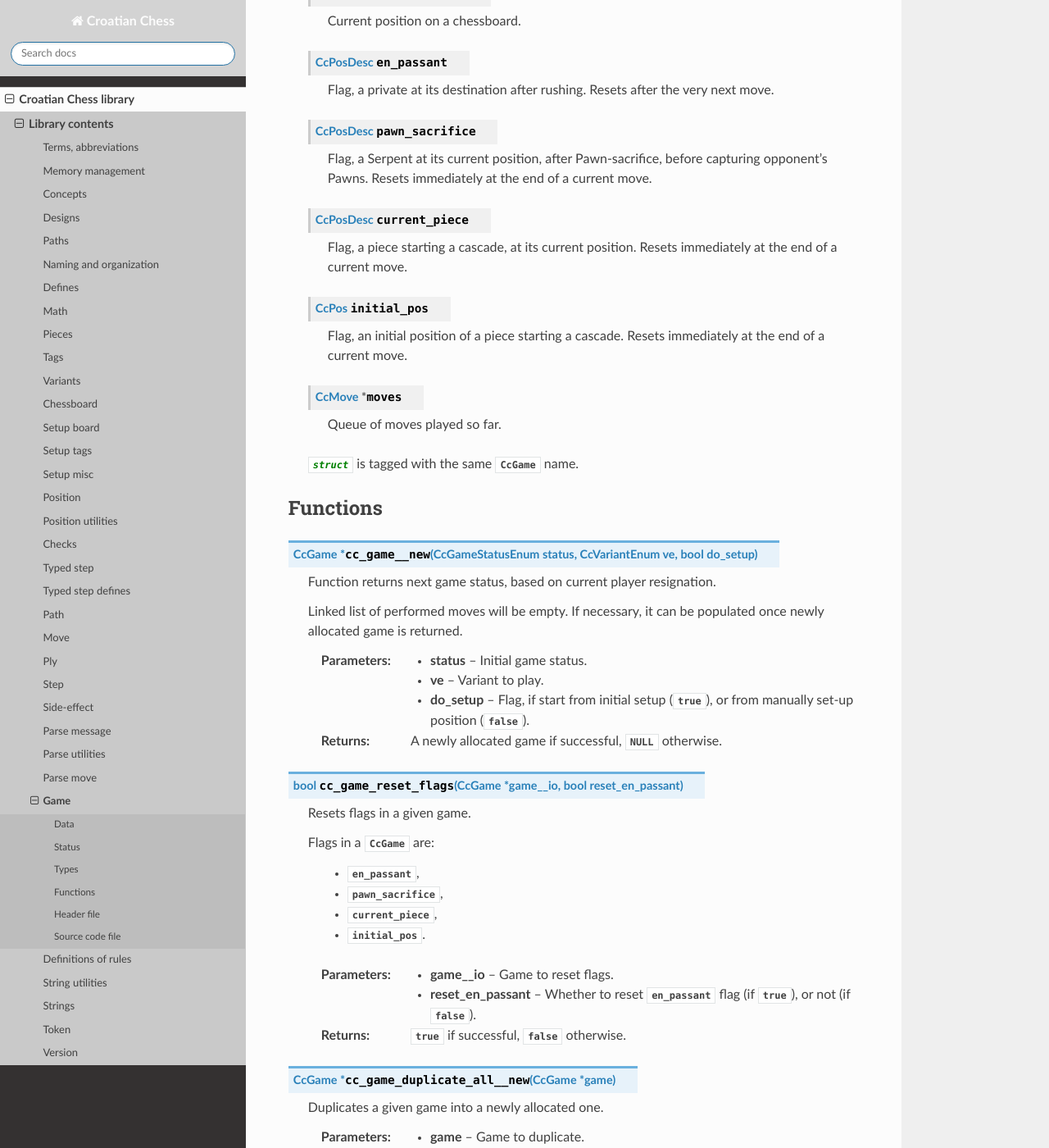
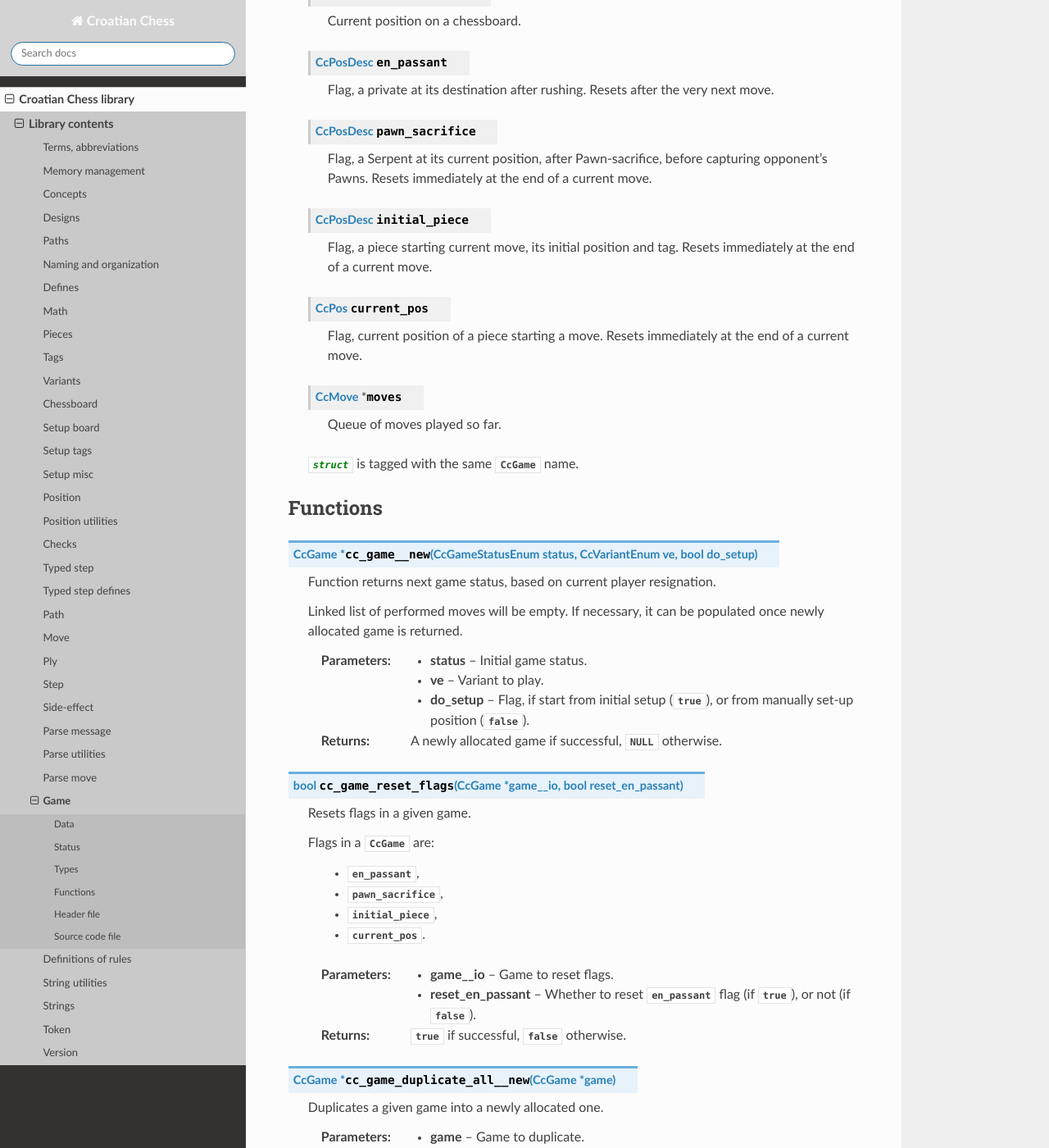
Before and after one commit to mmlacak/crochess, a Sphinx documentation site: the page built from docs/source/libcc/ccgame.rst, in a window 1280 px wide and 1400 px high, scrolled down 2136 px. Shown: the whole window at 82% size. Built offline with Sphinx 7.4.7 and the Read the Docs theme 3.1.0, drawn with Linux system fonts in a browser that asks for light colours.

Commit message:
Renamed game flags + docs.

```diff
--- a/docs/source/conf.py
+++ b/docs/source/conf.py
@@ -26,10 +26,10 @@ copyright = '2021, Mario Mlačak'
 author = 'Mario Mlačak'
 
 # The short X.Y version
-version = "0.0.1.128:1307+20250221.011111"   # docs-new-lib-short-version-major-minor-feature-commit+meta~breaks-place-marker
+version = "0.0.1.129:1308+20250221.235500"   # docs-new-lib-short-version-major-minor-feature-commit+meta~breaks-place-marker
 
 # The full version, including alpha/beta/rc tags
-release = "0.0.1.128:1307+20250221.011111"   # docs-new-lib-full-version-major-minor-feature-commit+meta~breaks-place-marker
+release = "0.0.1.129:1308+20250221.235500"   # docs-new-lib-full-version-major-minor-feature-commit+meta~breaks-place-marker
 
 
 # -- General configuration ---------------------------------------------------
--- a/docs/source/libcc/ccgame.rst
+++ b/docs/source/libcc/ccgame.rst
@@ -128,14 +128,14 @@ Types
         capturing opponent's Pawns.
         Resets immediately at the end of a current move.
 
-    .. c:member:: CcPosDesc current_piece
+    .. c:member:: CcPosDesc initial_piece
 
-        Flag, a piece starting a cascade, at its current position.
+        Flag, a piece starting current move, its initial position and tag.
         Resets immediately at the end of a current move.
 
-    .. c:member:: CcPos initial_pos
+    .. c:member:: CcPos current_pos
 
-        Flag, an initial position of a piece starting a cascade.
+        Flag, current position of a piece starting a move.
         Resets immediately at the end of a current move.
 
     .. c:member:: CcMove * moves
@@ -171,8 +171,8 @@ Functions
 
         * :c:member:`en_passant`,
         * :c:member:`pawn_sacrifice`,
-        * :c:member:`current_piece`,
-        * :c:member:`initial_pos`.
+        * :c:member:`initial_piece`,
+        * :c:member:`current_pos`.
 
     :param game__io: Game to reset flags.
     :param reset_en_passant: Whether to reset :c:member:`en_passant` flag
```
Also changed, not shown: README.md (+2 -2 lines), 5 other files.
